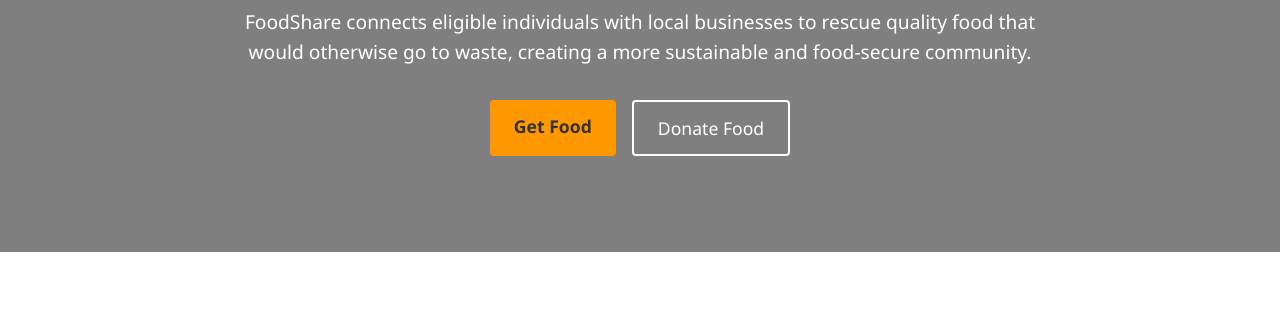
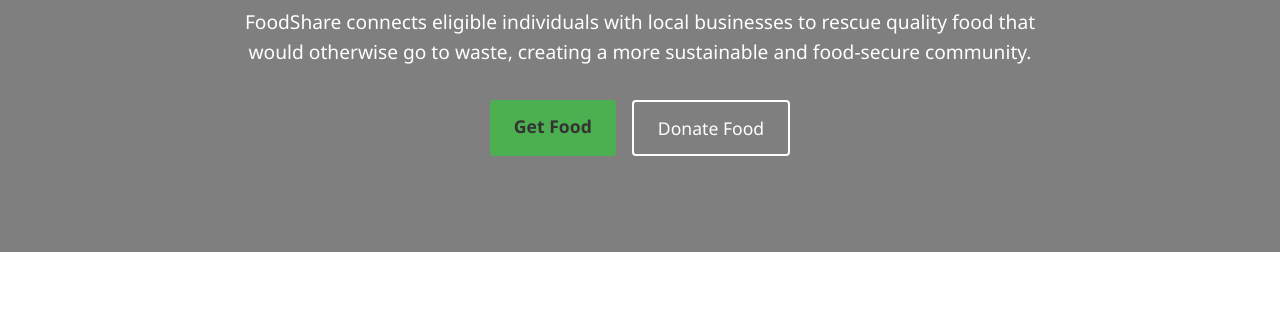
Before and after one commit to ChrisKos04/GritsHub, a plain HTML site: page index.html in a window 1280 px wide. Shown: the part 291-604 px from the top of the page. Drawn offline with Linux system fonts and the light colour scheme.

Commit message:
test for color

```diff
--- a/index.html
+++ b/index.html
@@ -6,8 +6,8 @@
     <title>FoodShare - Reducing Waste, Fighting Hunger</title>
     <style>
         :root {
-            --primary: #4CAF50;
-            --secondary: #FF9800;
+            --secondary: #4CAF50;
+            --primary: #FF9800;
             --dark: #2E7D32;
             --light: #E8F5E9;
             --text: #333;
```
